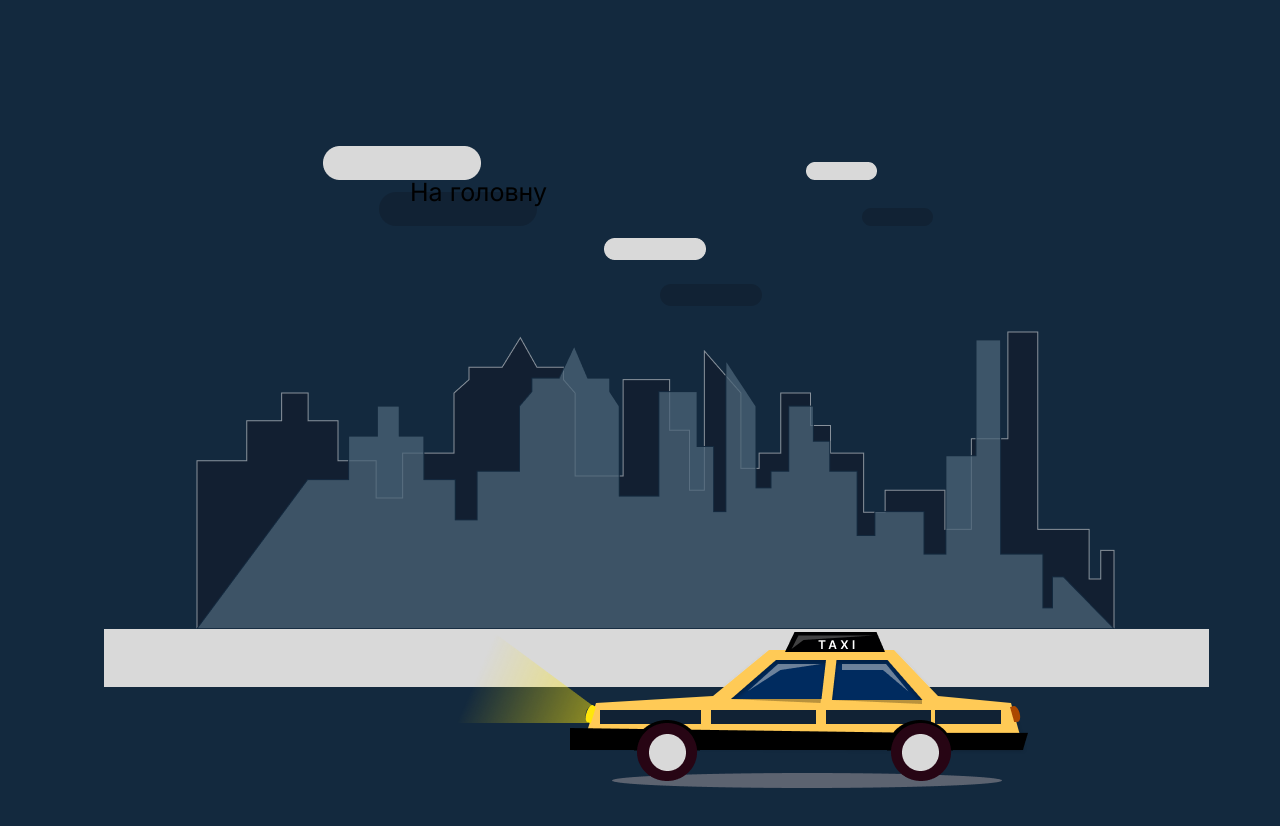
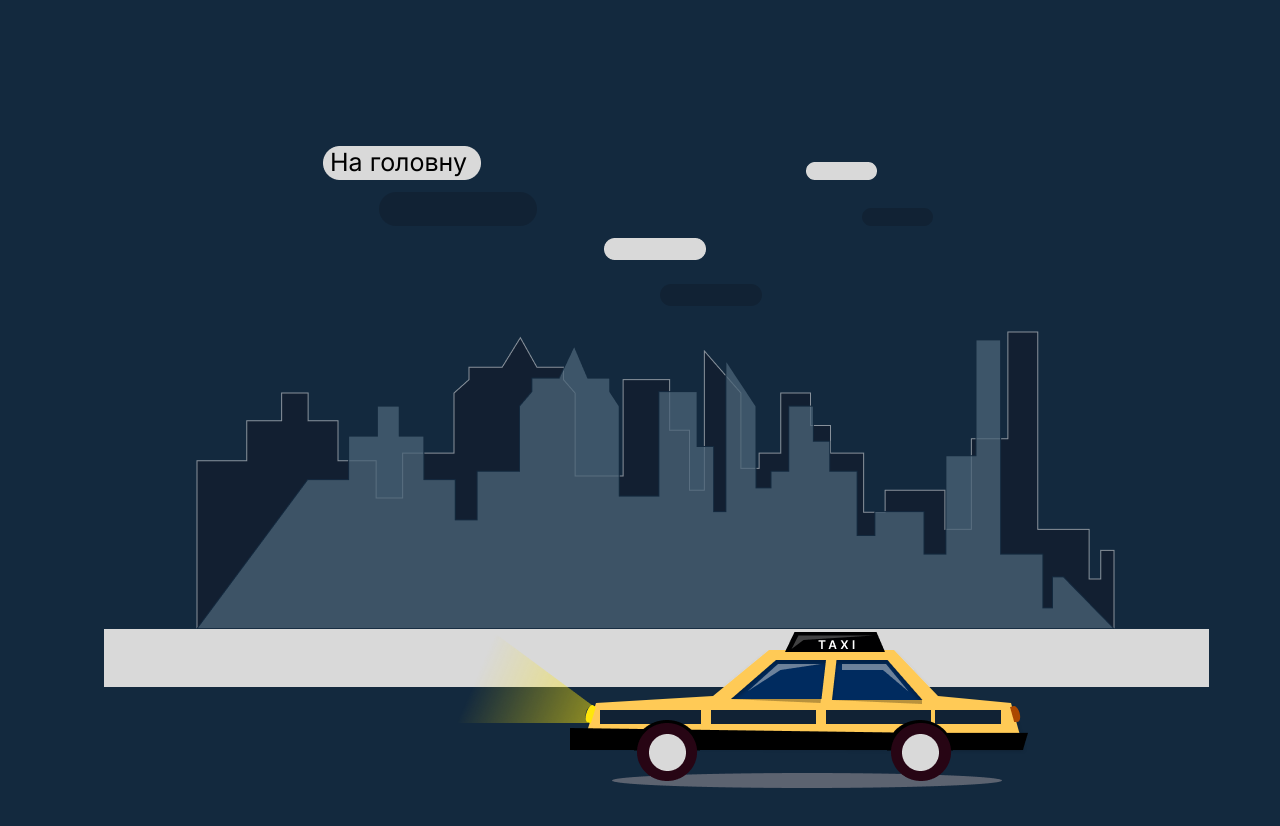
Before and after one commit to Morfgammi/Lessons, a plain HTML site: page lesson_12/mycar.html in a window 1280 px wide. Drawn offline with Linux system fonts and the light colour scheme.

Commit message:
Update style.css

```diff
--- a/lesson_12/css/style.css
+++ b/lesson_12/css/style.css
@@ -641,12 +641,10 @@ border-radius: 100px/50px;
 
 
 .car{
-
 background: url(../img/car/Group\ 2.png)  ;
 background-repeat: no-repeat;
-margin: 0 auto;
-background-size: cover;
-height: 832px;
+padding-bottom: 832px;
+background-size: 1280px 832px;
 z-index: 0;
 }
 .car__frame{
@@ -694,8 +692,8 @@ top: 660px;
 
 				.link{
 					position: absolute;
-					left: 410px;
-					top: 180px;
+					left: 330px;
+					top: 150px;
 					font-size: 25px;
 				}
 				.link:hover{
```
